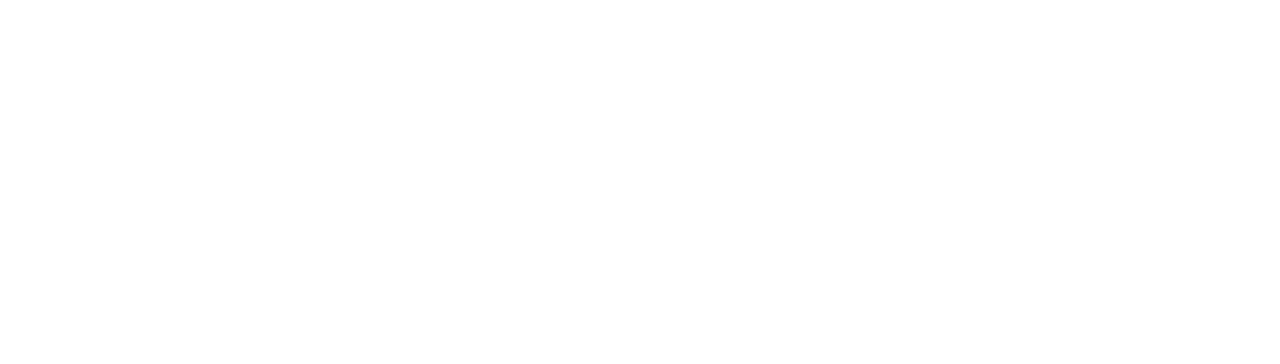
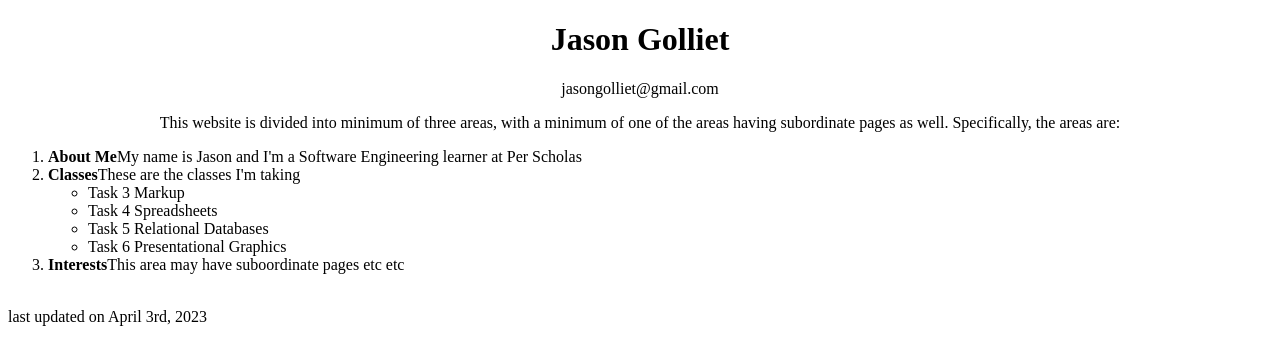
Before and after one commit to sugoiJG/HTML-Lab-1, a plain HTML site: page index.html in a window 1280 px wide. Drawn offline with Linux system fonts and the light colour scheme.

Commit message:
added content to index.html and centered it with styles.css

```diff
--- a/index.html
+++ b/index.html
@@ -5,9 +5,31 @@
     <meta http-equiv="X-UA-Compatible" content="IE=edge">
     <meta name="viewport" content="width=device-width, initial-scale=1.0">
     <link href="styles.css" rel="stylesheet">
-    <title>Document</title>
+    <title>HTML Lab 1</title>
 </head>
 <body>
+    <div class="aboutme">
+    <h1>Jason Golliet</h1>
+    <p>jasongolliet@gmail.com</p>
+    <p> This website is divided into minimum of three areas, with a minimum of one of the areas having subordinate pages as well. Specifically, the areas are:</p>
+    </div>
+
+    <div class="lists">
+        <ol>
+            <li><b>About Me</b><span>My name is Jason and I'm a Software Engineering learner at Per Scholas</span></li>
+            <li><b>Classes</b><span>These are the classes I'm taking</span>
+            <ul>
+                <li>Task 3 Markup</li>
+                <li>Task 4 Spreadsheets</li>
+                <li>Task 5 Relational Databases</li>
+                <li>Task 6 Presentational Graphics</li>
+            </ul>
+            </li>
+            <li><b>Interests</b><span>This area may have suboordinate pages etc etc</span></li>
+        </ol>
+        <br>
+        <span>last updated on April 3rd, 2023 <div current="" date=""></div></span>
+    </div>
 
 </body>
 </html>
--- a/styles.css
+++ b/styles.css
@@ -0,0 +1,3 @@
+.aboutme {
+    text-align: center;
+}
```
